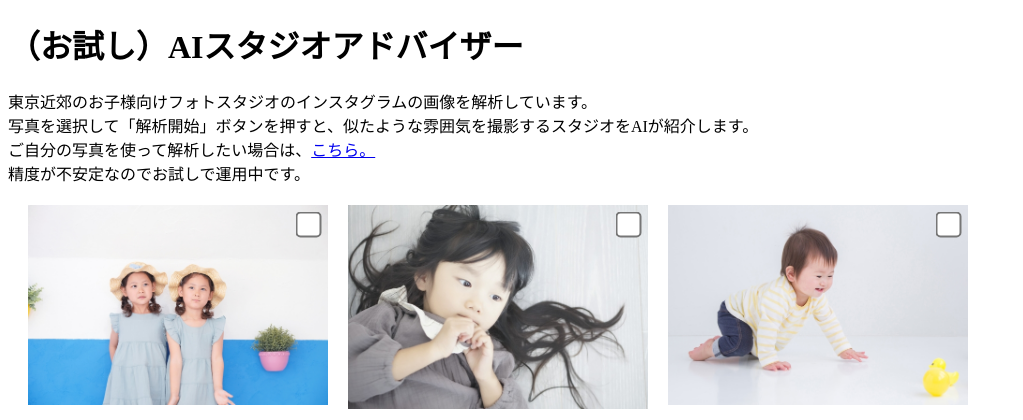
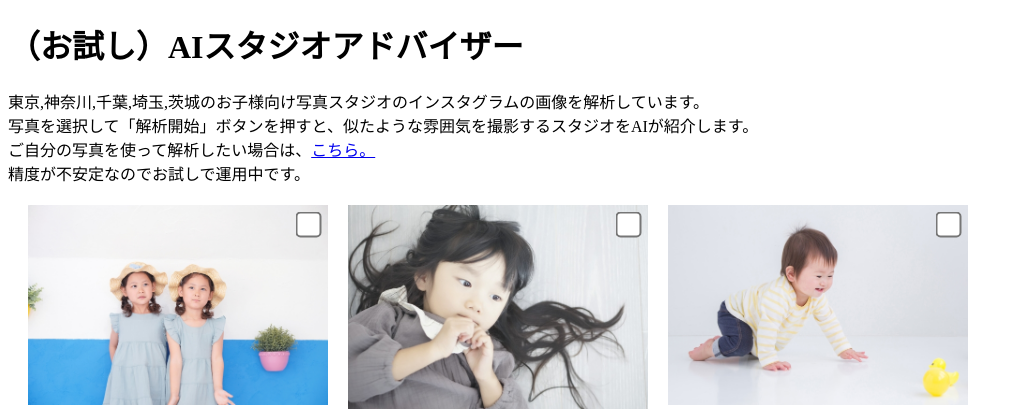
Before and after one commit to Yoshiaki110/photoai, a Flask app: page / in a window 1280 px wide. Shown: the top 420 px of the page, without its empty margins (0-1023 px from the left). Run offline with Flask 2, Linux system fonts and the light colour scheme; some libraries are stand-ins or nearby versions.

Commit message:
SEO対策

```diff
--- a/index.html
+++ b/index.html
@@ -4,7 +4,7 @@
     <meta charset="UTF-8" />
     <meta name="viewport" content="width=device-width, initial-scale=1.0" />
     <meta name="description" content="フォトスタジオのインスタ画像をAIが学習、気に入った写真を選択すると同じ雰囲気の写真が撮影できるスタジオを紹介します。" />
-    <title>AIスタジオアドバイザー　あなたにピッタリのお子様向けフォトスタジオをAIが選択</title>
+    <title>AIスタジオアドバイザー　あなたにお勧めのお子様向け写真スタジオをAIが選択</title>
 <!-- Google Tag Manager -->
 <script>(function(w,d,s,l,i){w[l]=w[l]||[];w[l].push({'gtm.start':
 new Date().getTime(),event:'gtm.js'});var f=d.getElementsByTagName(s)[0],
@@ -117,7 +117,7 @@ height="0" width="0" style="display:none;visibility:hidden"></iframe></noscript>
       <h3>このページはInternet Explorerに対応しておりません。</h3>
     </div>
     <div id='ezbrother'>
-      東京近郊のお子様向けフォトスタジオのインスタグラムの画像を解析しています。<br />
+      東京,神奈川,千葉,埼玉,茨城のお子様向け写真スタジオのインスタグラムの画像を解析しています。<br />
       写真を選択して「解析開始」ボタンを押すと、似たような雰囲気を撮影するスタジオをAIが紹介します。<br />
       ご自分の写真を使って解析したい場合は、<a href="./analyzer.html">こちら。</a><br />
       精度が不安定なのでお試しで運用中です。<br />
@@ -136,7 +136,6 @@ height="0" width="0" style="display:none;visibility:hidden"></iframe></noscript>
       <div id="ezmodalbg" class="ezmodalbg"></div>
       <div class="ezmodalwrapper">
         <div class="modalContents">
-          <h2>選択した写真のスタジオ</h2>
           <span id="result">結果</span>
         </div>
         <div id="ezclosemodal" class="ezclosemodal">
--- a/templates/index.html
+++ b/templates/index.html
@@ -4,7 +4,7 @@
     <meta charset="UTF-8" />
     <meta name="viewport" content="width=device-width, initial-scale=1.0" />
     <meta name="description" content="フォトスタジオのインスタ画像をAIが学習、気に入った写真を選択すると同じ雰囲気の写真が撮影できるスタジオを紹介します。" />
-    <title>AIスタジオアドバイザー　あなたにピッタリのお子様向けフォトスタジオをAIが選択</title>
+    <title>AIスタジオアドバイザー　あなたにお勧めのお子様向け写真スタジオをAIが選択</title>
 <!-- Google Tag Manager -->
 <script>(function(w,d,s,l,i){w[l]=w[l]||[];w[l].push({'gtm.start':
 new Date().getTime(),event:'gtm.js'});var f=d.getElementsByTagName(s)[0],
@@ -117,7 +117,7 @@ height="0" width="0" style="display:none;visibility:hidden"></iframe></noscript>
       <h3>このページはInternet Explorerに対応しておりません。</h3>
     </div>
     <div id='ezbrother'>
-      東京近郊のお子様向けフォトスタジオのインスタグラムの画像を解析しています。<br />
+      東京,神奈川,千葉,埼玉,茨城のお子様向け写真スタジオのインスタグラムの画像を解析しています。<br />
       写真を選択して「解析開始」ボタンを押すと、似たような雰囲気を撮影するスタジオをAIが紹介します。<br />
       ご自分の写真を使って解析したい場合は、<a href="./analyzer.html">こちら。</a><br />
       精度が不安定なのでお試しで運用中です。<br />
@@ -136,7 +136,6 @@ height="0" width="0" style="display:none;visibility:hidden"></iframe></noscript>
       <div id="ezmodalbg" class="ezmodalbg"></div>
       <div class="ezmodalwrapper">
         <div class="modalContents">
-          <h2>選択した写真のスタジオ</h2>
           <span id="result">結果</span>
         </div>
         <div id="ezclosemodal" class="ezclosemodal">
```
Also changed, not shown: static/sample/1922941_s.jpg (added), static/sample/2219043_s.jpg (added), static/sample/2224469_s.jpg (added), static/sample/23384955_s.jpg (added), static/sample/23598647_s.jpg (added), static/sample/2847443_s.jpg (added), static/sample/3617862_s.jpg (added), static/sample/4998845_s.jpg (added).
